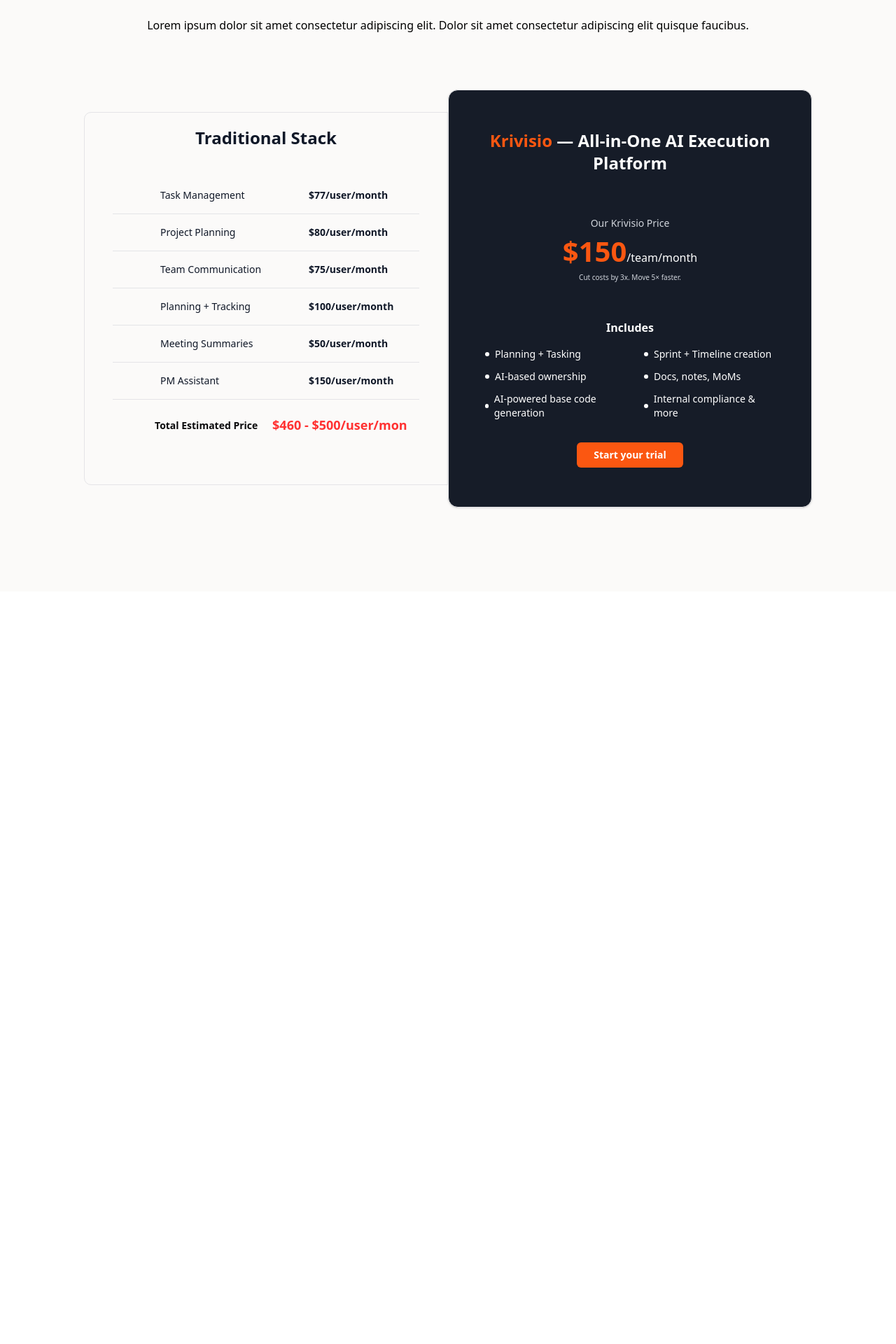
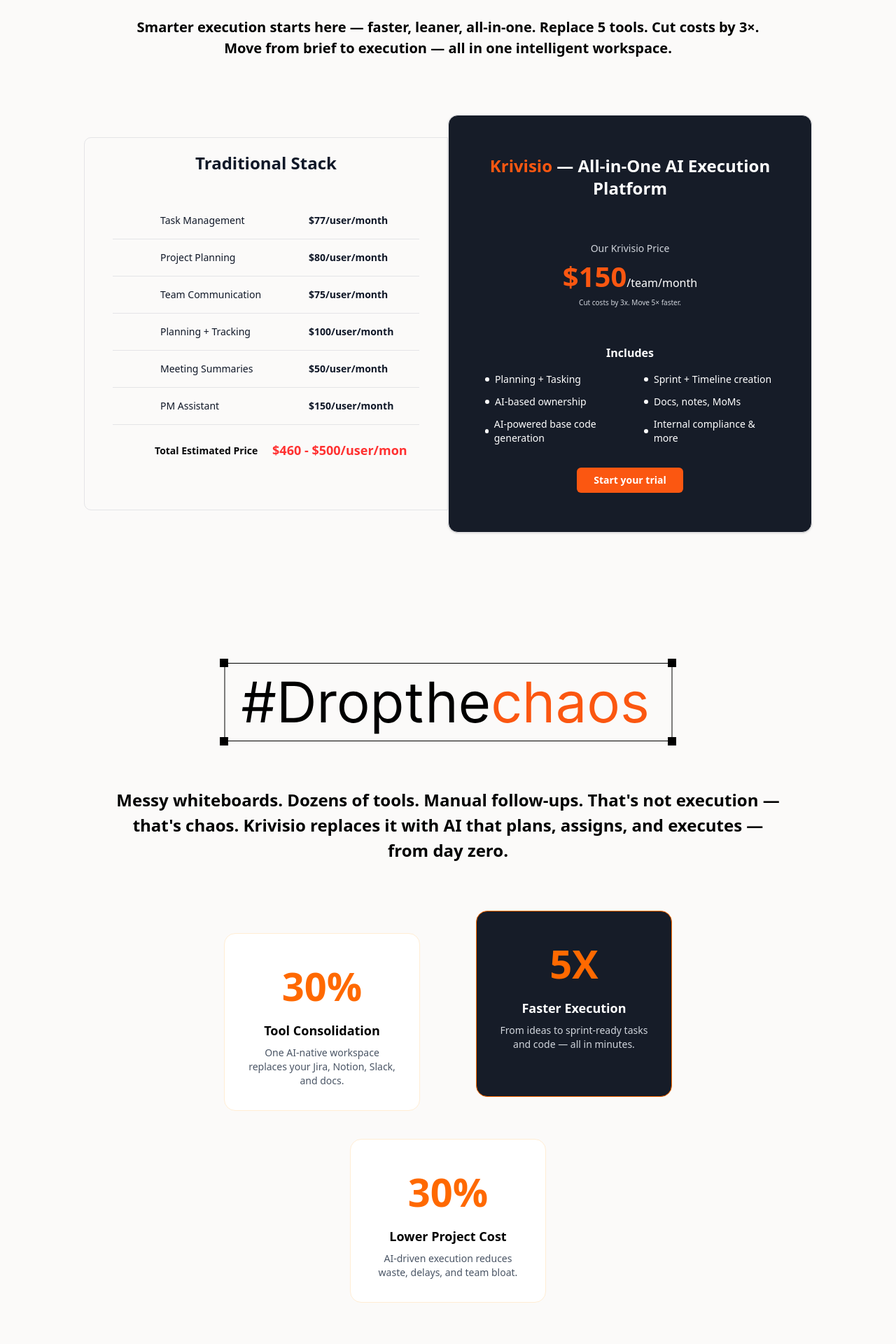
Before and after one commit to Ravi5691/KRIP-New, a Next.js app: page /pricing in a window 1280 px wide. Shown: the part 260-2180 px from the top of the page at 70% size. Before the commit the page ends 1105 px from the top, so only its background shows below. Built offline with nearby package versions, Linux system fonts and the light colour scheme.

Commit message:
pricing page update

```diff
--- a/src/app/Home/page.tsx
+++ b/src/app/Home/page.tsx
@@ -1,6 +1,5 @@
 import AboutUs from "./partials/aboutUs";
 import FAQs from "./partials/faqs";
-import Footer from "./partials/footer";
 // import HowItWorks from "./partials/howItWorks";
 import Intro from "./partials/intro";
 import OurServices from "./partials/ourServices";
@@ -22,7 +21,6 @@
         <Pricing />
         <DropTheChaos />
         <FAQs />
-        <Footer />
       </div>
     </div>
   );
--- a/src/app/Home/partials/droptheChaos.tsx
+++ b/src/app/Home/partials/droptheChaos.tsx
@@ -112,7 +112,7 @@
   }, [])
 
   return (
-    <div ref={sectionRef} className="flex flex-col items-center justify-center min-h-screen px-6 md:px-20 mb-10">
+    <div ref={sectionRef} className="flex flex-col items-center justify-center min-h-screen px-6 md:px-20 mb-10b">
       <div ref={imageRef}>
         <Image src="/LandingPage/score.svg" alt="Krivisio logo" width={652} height={124} />
       </div>
@@ -124,12 +124,16 @@
         </p>
       </div>
 
-      <div ref={cardWrapperRef} className="flex flex-wrap justify-center gap-10 py-10 mt-10">
+      <div ref={cardWrapperRef} className="flex flex-wrap justify-center gap-10 py-10 mt-15">
         {stats.map((item, idx) => (
           <div
             key={idx}
-            className={`rounded-[16px] p-[32px] w-[280px] text-center border transition-all mx-5 transform duration-300 hover:scale-[1.03] hover:shadow-[0px_29.63px_57.6px_-7px_#F9A6291F] ${item.dark ? "bg-[#161C28] text-white border-orange-500" : "bg-white text-black border border-orange-100"
-              }`}
+            className={`
+                 rounded-[16px] p-[32px] w-[280px] text-center border transition-all mx-5 transform duration-300
+                 hover:scale-[1.03] hover:shadow-[0px_29.63px_57.6px_-7px_#F9A6291F]
+                 ${item.dark ? "bg-[#161C28] text-white border-orange-500" : "bg-white text-black border border-orange-100"}
+                 ${idx === 1 ? "md:mb-5 -mt-8" : ""}
+                 `}
           >
             <div
               ref={(el) => {
--- a/src/app/layout.tsx
+++ b/src/app/layout.tsx
@@ -1,7 +1,9 @@
+
 import type { Metadata } from "next";
 import { Geist, Geist_Mono } from "next/font/google";
 import "./globals.css";
 import Navbar from "./(nav)/navbar";
+import Footer from "./Home/partials/footer";
 
 const geistSans = Geist({
   variable: "--font-geist-sans",
@@ -35,6 +37,9 @@
           <Navbar />
         </div>
         {children}
+        <footer>
+          <Footer/>
+        </footer>
       </body>
     </html>
   );
--- a/src/app/pricing/page.tsx
+++ b/src/app/pricing/page.tsx
@@ -11,6 +11,9 @@
 import Image from "next/image"
 import { Card, CardContent } from "@/components/ui/card"
 import { Button } from "@/components/ui/button"
+import DropTheChaos from "../Home/partials/droptheChaos"
+import SmoothScrollWrapper from "../(components)/smoothScroll"
+
 
 export default function Pricing() {
     const sectionRef = useRef(null)
@@ -35,6 +38,8 @@
     }, [])
 
     return (
+        <div>
+            <SmoothScrollWrapper />
             <section
                 ref={sectionRef}
                 className="w-full px-6 md:px-20 py-30 min-h-screen bg-[#FBFAF9]"
@@ -49,14 +54,13 @@
                             height={124}
                         />
                     </div>
-                <p className="text-black mx-auto mt-10">
-                    Lorem ipsum dolor sit amet consectetur adipiscing elit. Dolor sit amet consectetur adipiscing elit quisque
-                    faucibus.
+                    <p className="text-black mx-auto text-[20px] font-semibold text-center mt-10">
+                        Smarter execution starts here — faster, leaner, all-in-one. Replace 5 tools. Cut costs by 3×. <br/> Move from brief to execution — all in one intelligent workspace.
                     </p>
                 </div>
 
                 {/* Pricing Cards */}
-            <div className="max-w-7xl mx-auto px-10">
+                <div className="max-w-7xl mx-auto px-10 mb-45">
                     <div className="grid md:grid-cols-2">
                         {/* Traditional Stack */}
                         <div className="rounded-lg rounded-r-none border overflow-hidden my-8 px-10">
@@ -137,6 +141,10 @@
                         </Card>
                     </div>
                 </div>
+
+                <DropTheChaos />
             </section>
+        </div>
+
     )
 }
```
Lines whose indentation alone changed are shown as unchanged.
